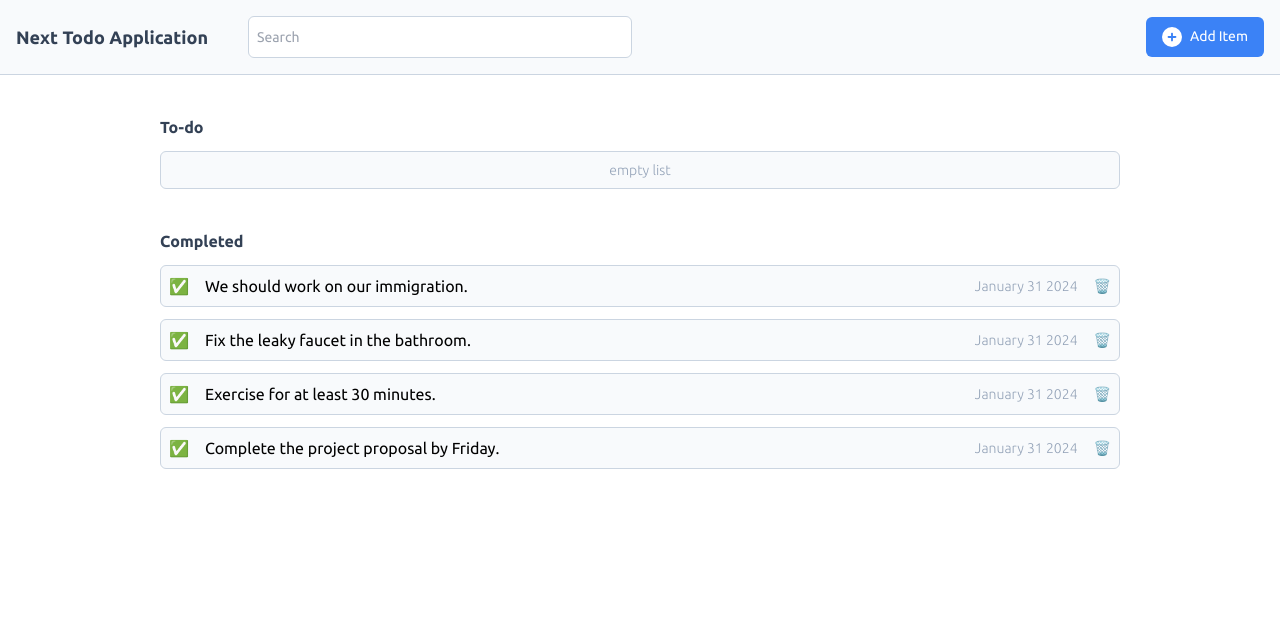
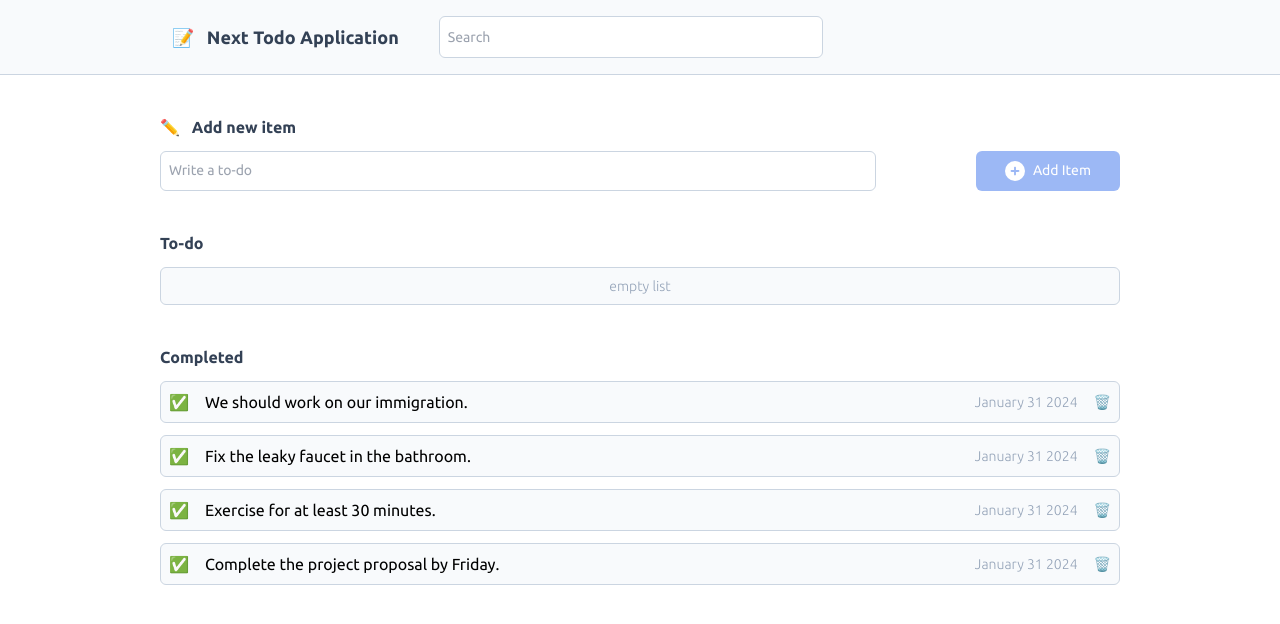
Before and after one commit to mmdrn/next-todo-application, a Next.js app: page / in a window 1280 px wide. Shown: the top 624 px of the page. Built offline with nearby package versions, Linux system fonts and the light colour scheme.

Commit message:
add item and search functionality has been implemented

```diff
--- a/app/page.tsx
+++ b/app/page.tsx
@@ -2,7 +2,7 @@
 
 import { FontAwesomeIcon } from "@fortawesome/react-fontawesome";
 import { faCirclePlus } from "@fortawesome/free-solid-svg-icons";
-import { useMemo } from "react";
+import { useMemo, useState } from "react";
 import Todo from "@/components/todo";
 import EmptyList from "@/components/empty-list";
 import { useTodoStore } from "@/store/todo";
@@ -13,20 +13,33 @@ export default function Home() {
   const addItem = useTodoStore((state) => state.add);
   const removeItem = useTodoStore((state) => state.remove);
 
+  const [newItemTitle, setNewItemTitle] = useState("");
+  const [searchQuery, setSearchQuery] = useState("");
+
   const uncompletedItems = useMemo(() => {
-    return items.filter((item) => !item.status);
-  }, [items]);
+    return items.filter(
+      (item) =>
+        !item.status &&
+        item.title.toLowerCase().includes(searchQuery.toLowerCase())
+    );
+  }, [items, searchQuery]);
 
   const completedItems = useMemo(() => {
-    return items.filter((item) => item.status);
-  }, [items]);
+    return items.filter(
+      (item) =>
+        item.status &&
+        item.title.toLowerCase().includes(searchQuery.toLowerCase())
+    );
+  }, [items, searchQuery]);
 
   // methods
   const handleAddNewItem = () => {
     addItem({
-      title: "123",
+      title: newItemTitle,
       status: false,
     });
+
+    setNewItemTitle("");
   };
 
   const handleChangeItemStatus = (id: string) => {
@@ -59,21 +72,52 @@ export default function Home() {
   };
 
   return (
-    <main className="flex flex-col items-start justify-start w-full">
+    <main className="flex flex-col items-center justify-start gap-10 w-full">
       {/* header */}
-      <header className="border-b border-slate-300 bg-slate-50 p-4 w-full flex items-center justify-start">
+      <header className="flex justify-center border-b border-slate-300 bg-slate-50 p-4 w-full">
+        <div className="flex items-center justify-start w-3/4">
           <h1 className="font-bold mr-10 text-lg text-slate-700">
-          Next Todo Application
+            <span className="inline-block mr-2">📝</span> Next Todo Application
           </h1>
+
+          {/* search input */}
           <input
             type="text"
             className="border border-slate-300 rounded-md w-96 px-2 leading-10 text-sm outline-none focus:border-blue-500 transition-colors"
             placeholder="Search"
+            value={searchQuery}
+            onChange={(e) => {
+              setSearchQuery(e.target.value);
+            }}
           />
+        </div>
+      </header>
+
+      <div className="flex flex-col items-center gap-10 justify-center w-3/4">
+        {/* form */}
+        <form
+          className="flex flex-col ml-auto mr-auto w-full"
+          onSubmit={(e) => {
+            e.preventDefault();
+            if (newItemTitle) handleAddNewItem();
+          }}
+        >
+          <h2 className="font-bold mb-3 text-slate-700">
+            <span className="inline-block mr-2">✏️</span> Add new item
+          </h2>
+          <div className="grid grid-cols-4 gap-4">
+            <input
+              type="text"
+              className="border border-slate-300 rounded-md px-2 leading-10 h-10 pb-0.5 text-sm outline-none focus:border-blue-500 transition-colors col-span-3"
+              placeholder="Write a to-do"
+              value={newItemTitle}
+              onChange={(e) => setNewItemTitle(e.target.value)}
+            />
+
             <button
-          type="button"
-          className="rounded-md bg-blue-500 hover:bg-blue-700 transition-colors text-white text-sm px-4 h-10 flex items-center pb-0.5 mr-0 ml-auto"
-          onClick={handleAddNewItem}
+              type="submit"
+              className="w-full max-w-36 text-white text-sm px-4 h-10 flex items-center justify-center pb-0.5 mr-0 ml-auto rounded-md bg-blue-600 enabled:hover:bg-blue-800 transition-colors disabled:cursor-not-allowed disabled:opacity-45"
+              disabled={!!!newItemTitle}
             >
               <FontAwesomeIcon
                 icon={faCirclePlus}
@@ -81,19 +125,21 @@ export default function Home() {
               />
               Add Item
             </button>
-      </header>
+          </div>
+        </form>
 
         {/* to-do section */}
-      <section className="flex flex-col ml-auto mr-auto w-3/4 mt-10">
+        <section className="flex flex-col ml-auto mr-auto w-full">
           <h2 className="font-bold mb-3 text-slate-700">To-do</h2>
           <div className="grid gap-3">{handleRenderItems(false)}</div>
         </section>
 
         {/* completed section */}
-      <section className="flex flex-col ml-auto mr-auto w-3/4 mt-10">
+        <section className="flex flex-col ml-auto mr-auto w-full">
           <h2 className="font-bold mb-3 text-slate-700">Completed</h2>
           <div className="grid gap-3 w-full">{handleRenderItems(true)}</div>
         </section>
+      </div>
     </main>
   );
 }
```
Lines whose indentation alone changed are shown as unchanged.
